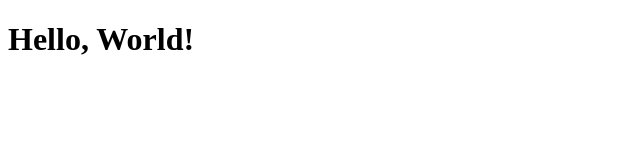
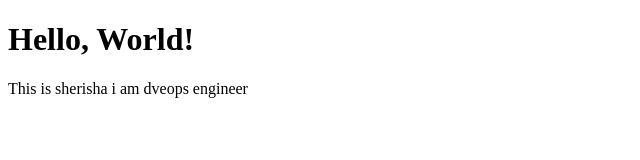
Before and after one commit to sireeshajangam/Assign, a plain HTML site: page index.html in a window 1280 px wide. Shown: the whole page, without its empty margins (0-640 px from the left). Drawn offline with Linux system fonts and the light colour scheme.

Commit message:
Update index.html

```diff
--- a/index.html
+++ b/index.html
@@ -5,5 +5,6 @@
 </head>
 <body>
     <h1>Hello, World!</h1>
+    <p> This is sherisha i am dveops engineer</p>
 </body>
 </html>
```
